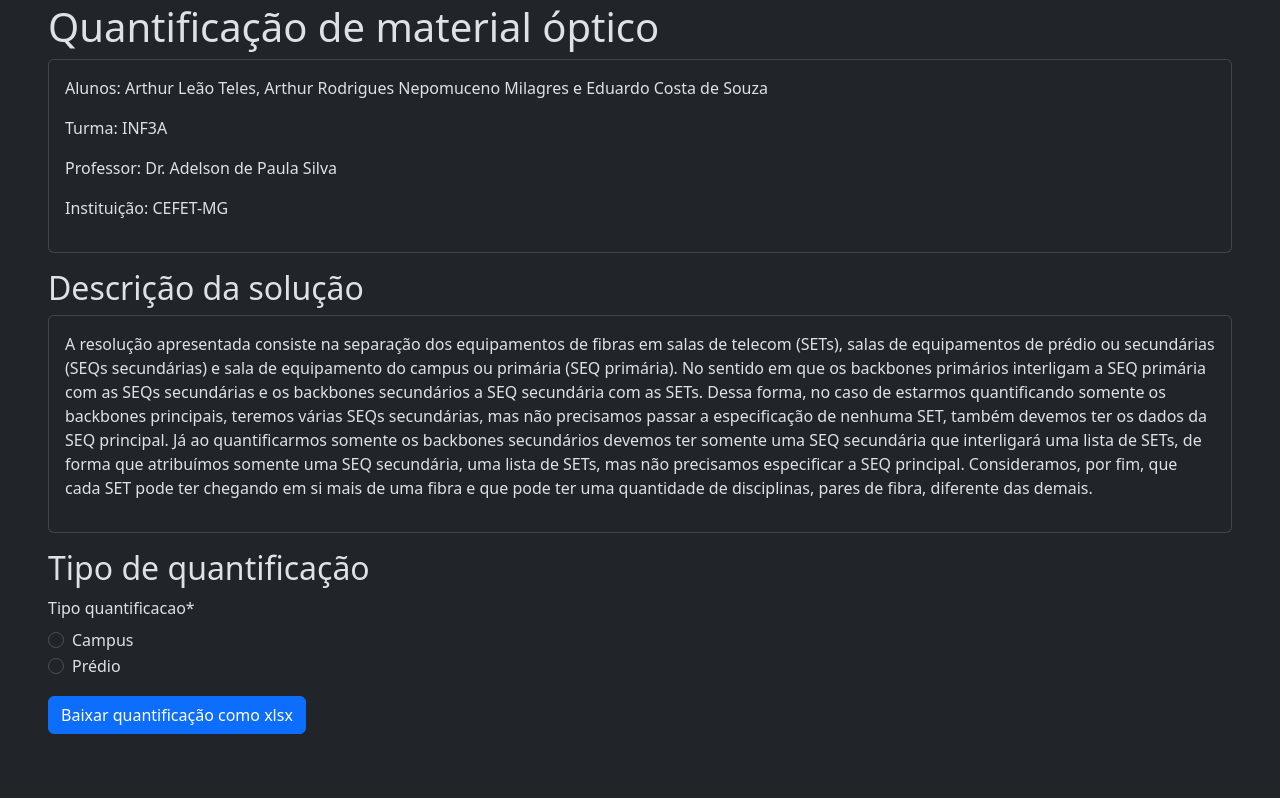
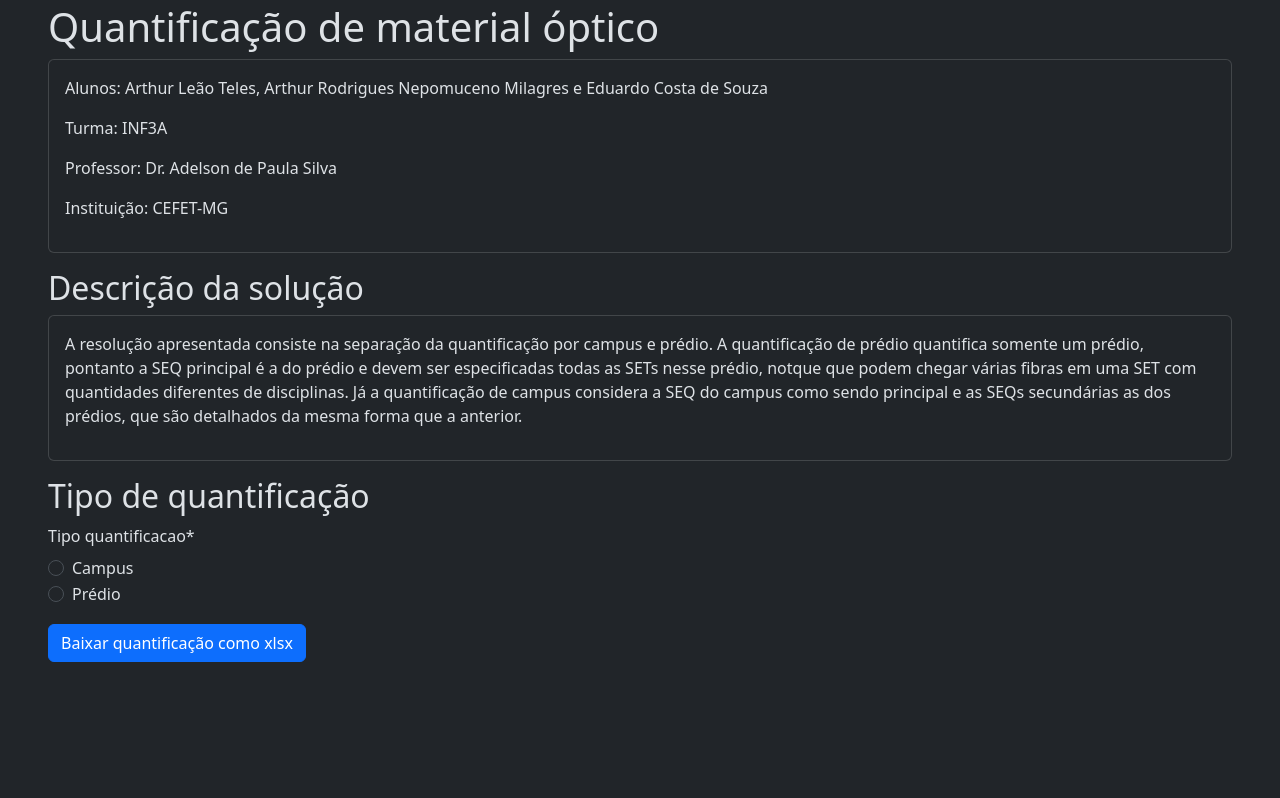
Before and after one commit to edu15076/trabalho_redes_quantificacao_de_fibra, a Django app: page /quantificacao/ in a window 1280 px wide. Shown: the part 45-843 px from the top of the page. After the commit the page ends 707 px from the top, so only its background shows below. Run offline with Django 5.2, Linux system fonts and the light colour scheme; some libraries are stand-ins or nearby versions.

Commit message:
Modificação do texto explicando o trabalho

```diff
--- a/fibra/templates/quantificacao_form.html
+++ b/fibra/templates/quantificacao_form.html
@@ -31,7 +31,7 @@
         <div class="card mb-3">
             <div class="card-body">
                 <p class="text-justify">
-                    A resolução apresentada consiste na separação dos equipamentos de fibras em salas de telecom (SETs), salas de equipamentos de prédio ou secundárias (SEQs secundárias) e sala de equipamento do campus ou primária (SEQ primária). No sentido em que os backbones primários interligam a SEQ primária com as SEQs secundárias e os backbones secundários a SEQ secundária com as SETs. Dessa forma, no caso de estarmos quantificando somente os backbones principais, teremos várias SEQs secundárias, mas não precisamos passar a especificação de nenhuma SET, também devemos ter os dados da SEQ principal. Já ao quantificarmos somente os backbones secundários devemos ter somente uma SEQ secundária que interligará uma lista de SETs, de forma que atribuímos somente uma SEQ secundária, uma lista de SETs, mas não precisamos especificar a SEQ principal. Consideramos, por fim, que cada SET pode ter chegando em si mais de uma fibra e que pode ter uma quantidade de disciplinas, pares de fibra, diferente das demais.
+                    A resolução apresentada consiste na separação da quantificação por campus e prédio. A quantificação de prédio quantifica somente um prédio, pontanto a SEQ principal é a do prédio e devem ser especificadas todas as SETs nesse prédio, notque que podem chegar várias fibras em uma SET com quantidades diferentes de disciplinas. Já a quantificação de campus considera a SEQ do campus como sendo principal e as SEQs secundárias as dos prédios, que são detalhados da mesma forma que a anterior.
                 </p>
             </div>
         </div>
```
